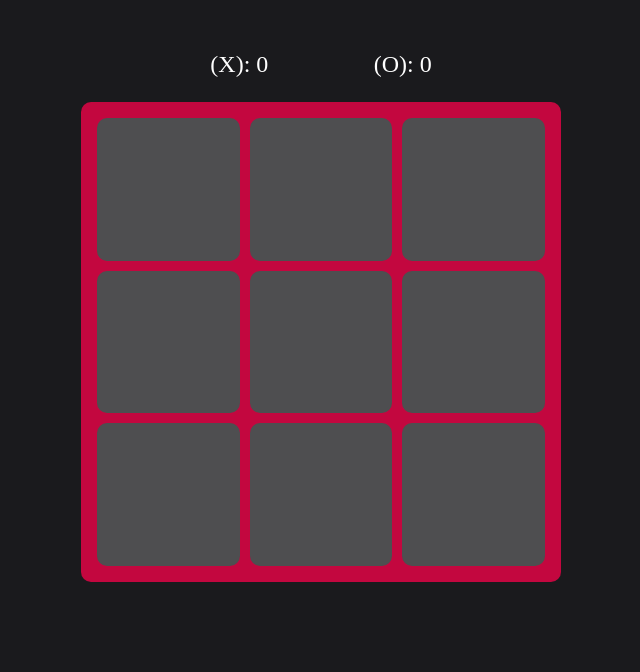
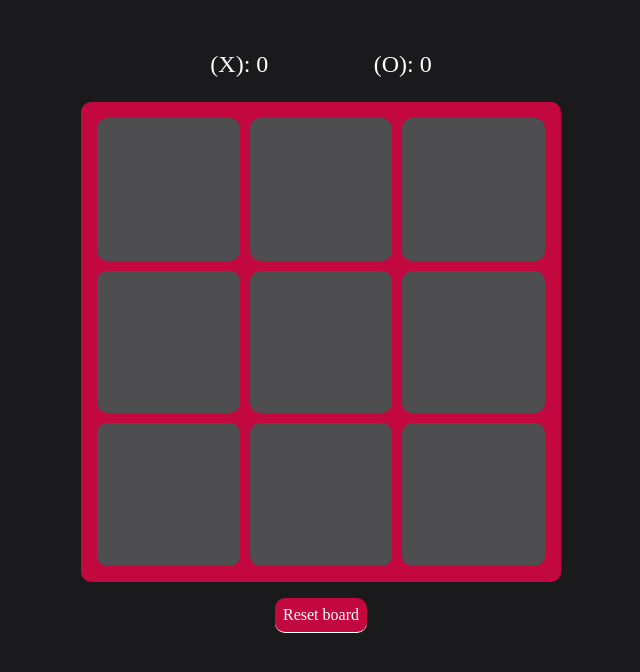
Before and after one commit to Alexandra-Vikhareva/tic-tac-toe, a plain HTML site: page index.html in a window 1280 px wide. Both pictures are taken after a click on the button "Start Game!". Shown: the part 124-796 px from the top of the page, without its empty margins (319-959 px from the left). Drawn offline with Linux system fonts and the light colour scheme.

Commit message:
добавлена кнопка перезагрузки поля

```diff
--- a/script.js
+++ b/script.js
@@ -56,6 +56,13 @@ startButton.addEventListener('click', () => {
   form.remove();
   drawScore();
   drawBoard();
+  const div = document.createElement('div');
+  const btn = document.createElement('button');
+  btn.className = 'reset';
+  btn.innerHTML = 'Reset board';
+  div.className =  'btnDiv'
+  div.append(btn);
+  app.appendChild(div);
 })
 
 function drawBoard(){
--- a/style.css
+++ b/style.css
@@ -164,3 +164,13 @@ form {
     padding: 1em;
     font-size: 1.5em;
 }
+
+.reset {
+    background-color: #c3073f;
+    border-radius: 10px;
+    padding: 0.5em;
+    margin: 1em auto;
+}
+.btnDiv {
+    text-align: center;
+}
```
